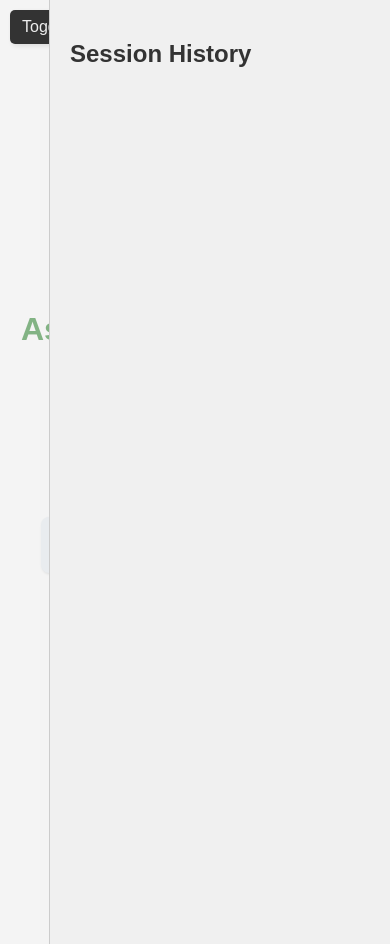
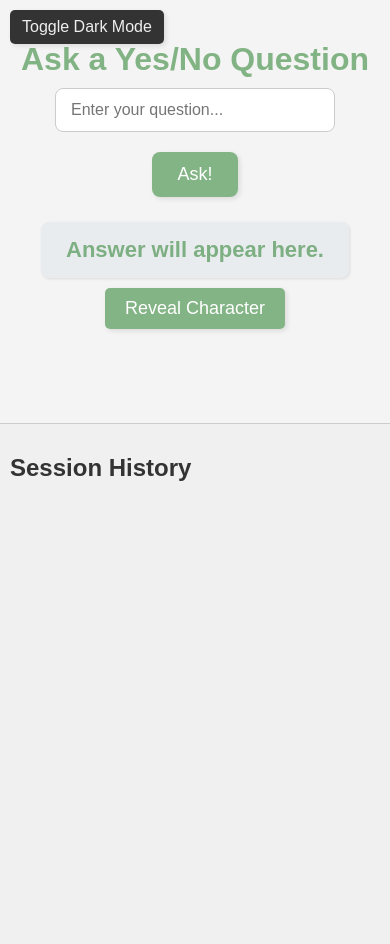
Before and after one commit to gsmafra/reverse-akinator, a Flask app: page / in a window 390 px wide. Run offline with Flask 3, Linux system fonts and the light colour scheme; data that the repository does not hold is empty.

Commit message:
adapt to mobile

```diff
--- a/static/css/sidebar.css
+++ b/static/css/sidebar.css
@@ -3,11 +3,12 @@
     top: 0;
     right: 0;
     width: 300px;
-    height: 100vh;
+    height: 100vh; /* Default height for larger screens */
     background-color: #f0f0f0;
     padding: 20px;
     border-left: 1px solid #ccc;
-    overflow-y: auto;
+    overflow-y: auto; /* Enable vertical scrolling if content overflows */
+    z-index: 1000;
 }
 
 #session-history-list {
@@ -56,3 +57,20 @@
 .character-revealed #session-history-list li:hover .thumbs-down-button {
     display: block;
 }
+
+/* Media query for mobile devices */
+@media (max-width: 768px) {
+    .sidebar {
+        position: fixed; /* Keep it fixed at the bottom */
+        bottom: 0; /* Position at the bottom */
+        top: auto; /* Reset top */
+        left: 0; /* Align to the left */
+        right: auto; /* Reset right */
+        width: 100%; /* Full width */
+        /* Set a fixed maximum height for the sidebar on mobile */
+        max-height: 500px; /* Adjust this value as needed */
+        border-left: none;
+        border-top: 1px solid #ccc;
+        padding: 10px; /* Adjust padding for mobile */
+    }
+}
--- a/static/css/styles.css
+++ b/static/css/styles.css
@@ -22,6 +22,7 @@ body {
     color: #00690577;
     margin-bottom: 30px;
     text-align: center;
+    transition: margin-bottom 0.3s ease; /* Add transition for smooth movement */
 }
 
 button {
@@ -32,8 +33,9 @@ button {
     border: none;
     border-radius: 8px;
     cursor: pointer;
-    transition: background-color 0.3s ease, transform 0.2s ease;
+    transition: background-color 0.3s ease, transform 0.2s ease, margin-bottom 0.3s ease; /* Add transition */
     box-shadow: 2px 2px 5px rgba(0, 0, 0, 0.1);
+    margin-bottom: 20px; /* Add some default margin */
 }
 
 button:hover {
@@ -58,6 +60,7 @@ button:active {
     background-color: #e9ecef;
     border-radius: 8px;
     box-shadow: 1px 1px 3px rgba(0, 0, 0, 0.1);
+    transition: margin-top 0.3s ease, margin-bottom 0.3s ease; /* Add transition */
 }
 
 #answer-container.error {
@@ -70,3 +73,24 @@ button:active {
 .character-revealed #main-title {
     display: none;
 }
+
+/* Media query for mobile devices */
+@media (max-width: 768px) {
+    body {
+        padding-bottom: 320px; /* Adjust based on your sidebar's max-height + some extra space */
+        justify-content: flex-start; /* Align items to the top */
+    }
+
+    #main-title {
+        margin-bottom: 10px; /* Reduce margin for mobile */
+    }
+
+    button {
+        margin-bottom: 10px; /* Reduce margin for mobile */
+    }
+
+    #answer-container {
+        margin-top: 15px; /* Reduce margin for mobile */
+        margin-bottom: 10px; /* Reduce margin for mobile */
+    }
+}
--- a/static/js/session_history.js
+++ b/static/js/session_history.js
@@ -21,7 +21,8 @@ function updateSessionHistoryList(sessionAnswers) {
       listItem.appendChild(answerSpan);
       listItem.appendChild(thumbsDownButton);
 
-      sessionHistoryList.appendChild(listItem);
+      // Prepend the new listItem to the beginning of the list
+      sessionHistoryList.prepend(listItem);
 
       handleThumbsDownButtonClick(thumbsDownButton, answer);
   });
```
